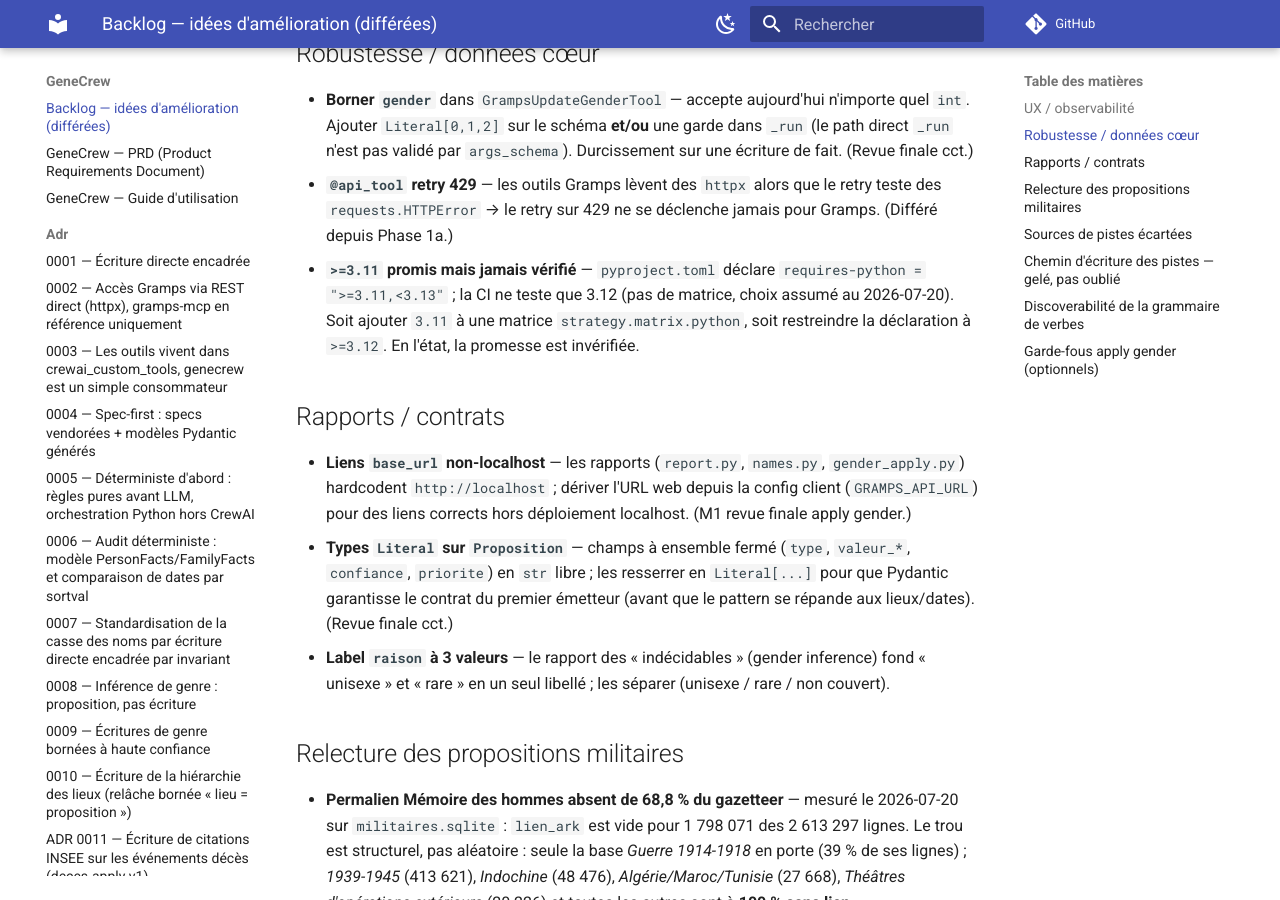
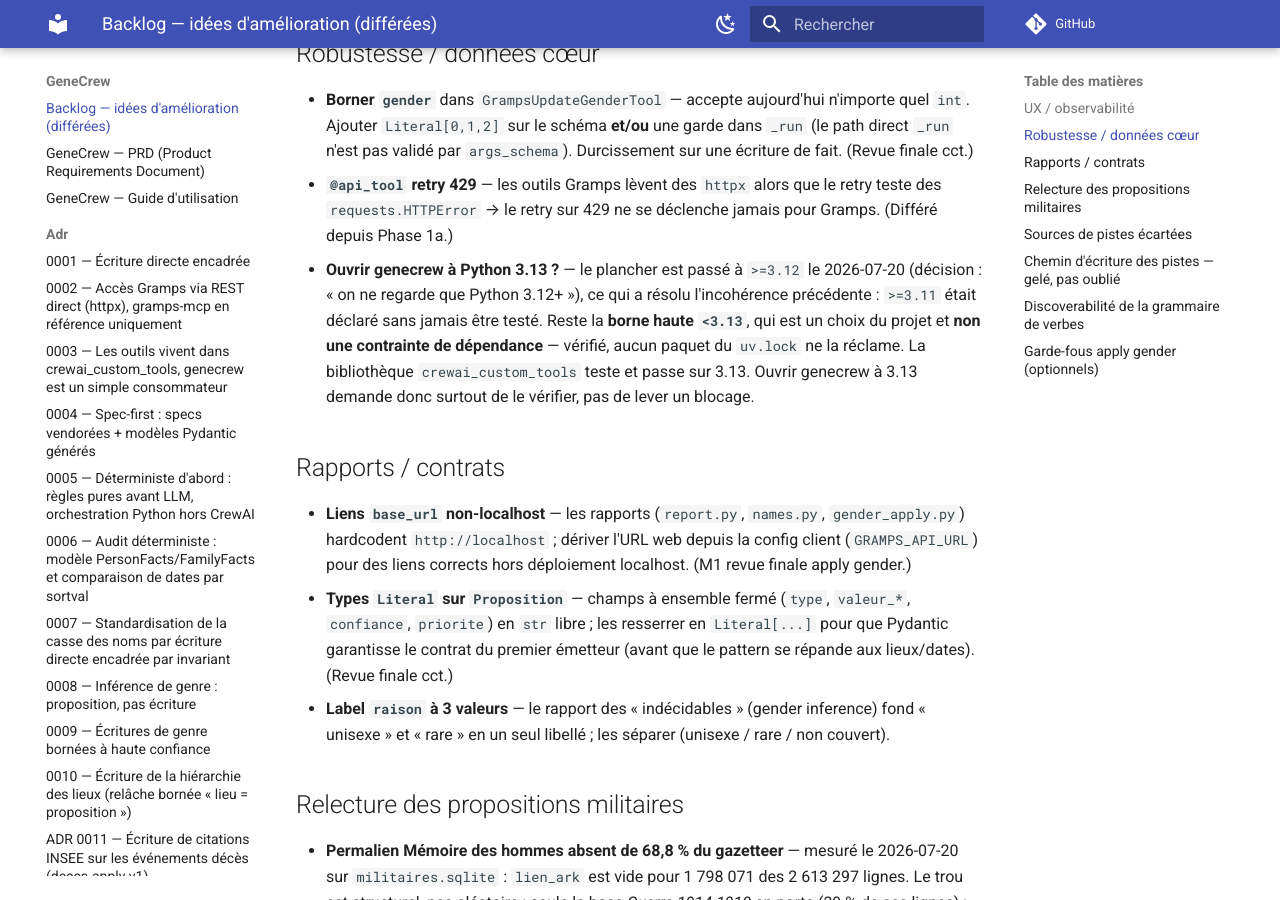
Before and after one commit to fjacquet/genecrew, an MkDocs documentation site: the page built from docs/BACKLOG.md, in a window 1280 px wide and 900 px high, scrolled down 513 px. Built offline with MkDocs 1.6.1 and Material for MkDocs 9.7.7, drawn with Linux system fonts in a browser that asks for light colours; comment, search, counter and statistics services are not loaded.

Commit message:
chore(python): plancher à 3.12
Décision : on ne cible que Python 3.12+. Cela résout au passage une
incohérence du backlog — pyproject déclarait >=3.11 alors que la CI n'a
jamais testé que 3.12 : une promesse invérifiée.

La borne haute <3.13 est conservée telle quelle. Vérifié : c'est un choix
du projet, aucun paquet du lock ne la réclame. L'ouvrir à 3.13 devient
une entrée de backlog à part, puisque la bibliothèque y passe déjà.

Co-Authored-By: Claude Opus 4.8 <noreply@anthropic.com>

```diff
--- a/docs/BACKLOG.md
+++ b/docs/BACKLOG.md
@@ -20,10 +20,12 @@ Suivis non bloquants notés au fil de l'eau (revues, usage). Aucun n'est urgent
   n'est pas validé par `args_schema`). Durcissement sur une écriture de fait. (Revue finale cct.)
 - **`@api_tool` retry 429** — les outils Gramps lèvent des `httpx` alors que le retry teste des
   `requests.HTTPError` → le retry sur 429 ne se déclenche jamais pour Gramps. (Différé depuis Phase 1a.)
-- **`>=3.11` promis mais jamais vérifié** — `pyproject.toml` déclare
-  `requires-python = ">=3.11,<3.13"` ; la CI ne teste que 3.12 (pas de matrice, choix
-  assumé au 2026-07-20). Soit ajouter `3.11` à une matrice `strategy.matrix.python`, soit
-  restreindre la déclaration à `>=3.12`. En l'état, la promesse est invérifiée.
+- **Ouvrir genecrew à Python 3.13 ?** — le plancher est passé à `>=3.12` le 2026-07-20
+  (décision : « on ne regarde que Python 3.12+ »), ce qui a résolu l'incohérence précédente :
+  `>=3.11` était déclaré sans jamais être testé. Reste la **borne haute `<3.13`**, qui est un
+  choix du projet et **non une contrainte de dépendance** — vérifié, aucun paquet du `uv.lock`
+  ne la réclame. La bibliothèque `crewai_custom_tools` teste et passe sur 3.13. Ouvrir genecrew
+  à 3.13 demande donc surtout de le vérifier, pas de lever un blocage.
 
 ## Rapports / contrats
 
--- a/pyproject.toml
+++ b/pyproject.toml
@@ -3,7 +3,7 @@ name = "genecrew"
 version = "0.1.0"
 description = "GeneCrew - équipe d'agents IA pour la généalogie (Gramps Web)"
 authors = [{ name = "Frederic Jacquet" }]
-requires-python = ">=3.11,<3.13"
+requires-python = ">=3.12,<3.13"
 dependencies = [
     "crewai[tools]>=1.15.2",
     "crewai-custom-tools",
```
Also changed, not shown: 1 other file.
